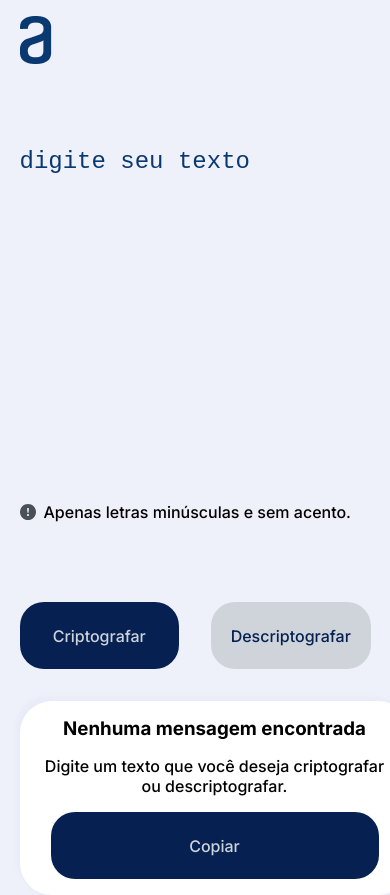
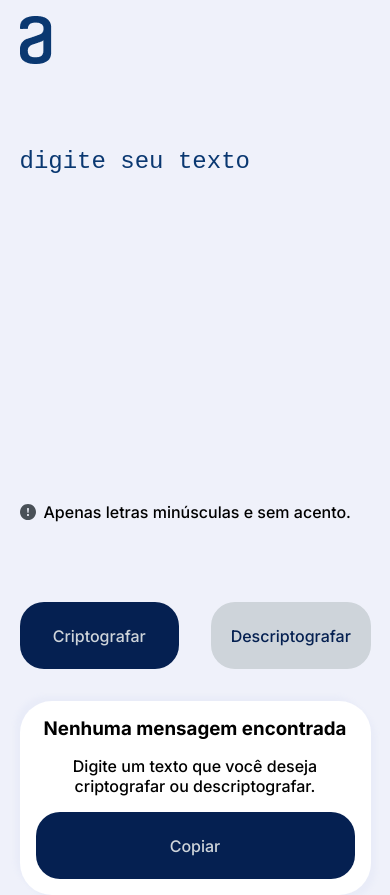
Before and after one commit to lucasf5/Decodificador-de-Texto, a plain HTML site: page index.html in a window 390 px wide. Shown: the top 895 px of the page. Drawn offline with Linux system fonts and the light colour scheme.

Commit message:
posicionamento botao

```diff
--- a/assets/sass/_main.scss
+++ b/assets/sass/_main.scss
@@ -99,11 +99,14 @@ main {
     flex-direction: column;
     .containerEsquerdo {
       max-width: 693px;
-      width: 100vw;
+      width: 90vw;
       padding: 1rem;
       height: 100%;
 
       margin-top: 2rem;
+      &__botaoEscuro{
+        width: 100%;
+      }
 
       img {
         display: none;
```
Also changed, not shown: assets/css/padrao.css, 1 other file.
